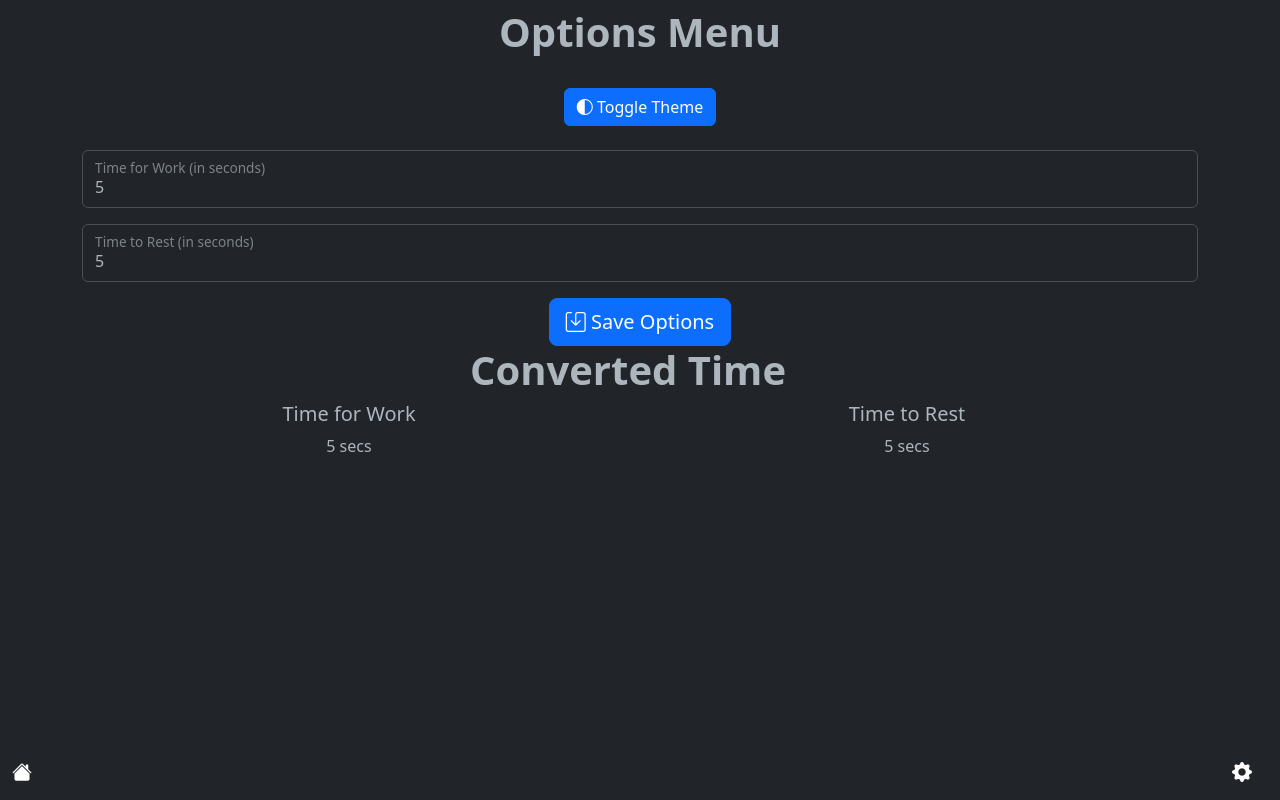
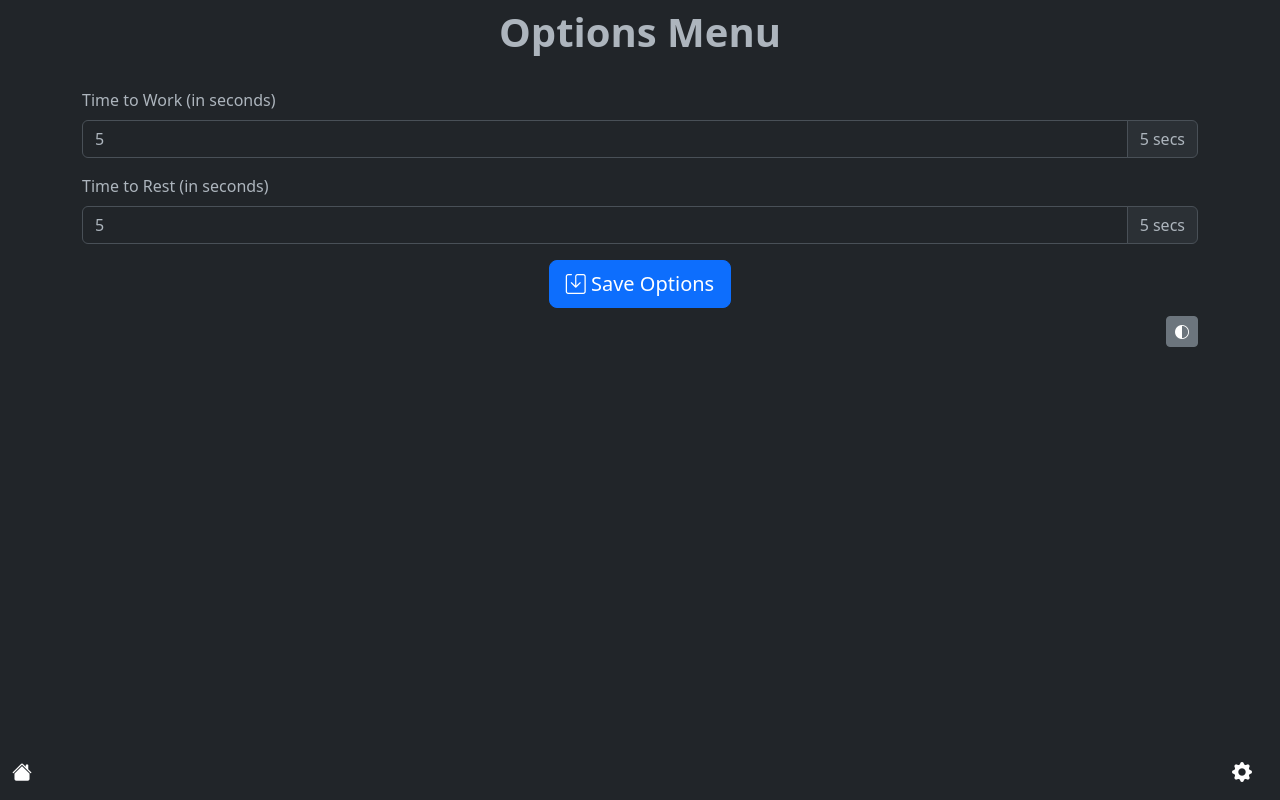
Before and after one commit to thespbgamer/PomodoroPlusPlus, an Electron app: page src/options.html in a window 1280 px wide. Both pictures are taken after typing "5", "5" into the empty fields and a click on the button "Save Options". Drawn offline with nearby package versions, Linux system fonts and the light colour scheme.

Commit message:
Changed layout of settings, started dynamic timer.
optimized imports of css

```diff
--- a/package.json
+++ b/package.json
@@ -16,6 +16,7 @@
 		"@popperjs/core": "^2.11.8",
 		"bootstrap": "^5.3.0",
 		"bootstrap-icons": "^1.10.5",
+		"dotenv": "^16.3.1",
 		"jquery": "^3.7.0"
 	}
 }
--- a/src/assets/css/styles.css
+++ b/src/assets/css/styles.css
@@ -0,0 +1,2 @@
+@import "../../../node_modules/bootstrap/dist/css/bootstrap.css";
+@import "../../../node_modules/bootstrap-icons/font/bootstrap-icons.css";
--- a/src/assets/js/optionsRenderer.js
+++ b/src/assets/js/optionsRenderer.js
@@ -1,7 +1,34 @@
 document.getElementById("toggle-dark-mode").addEventListener("click", async () => {
 	const isDarkMode = await window.darkMode.toggle();
 	// console.log(isDarkMode);
+
 	document.getElementById("bodyColor").setAttribute("data-bs-theme", isDarkMode ? "dark" : "light");
+});
+
+document.getElementById("save-options").addEventListener("click", async () => {
+	console.log("save-options clicked");
+
+	//save in local storage the values of the options
+	const timeForPomodoroWorkingSession = document.getElementById("timeForPomodoroWorkingSession").value;
+	const timeForPomodoroRestingSession = document.getElementById("timeForPomodoroRestingSession").value;
+
+	localStorage.setItem("timeForPomodoroWorkingSession", timeForPomodoroWorkingSession);
+	localStorage.setItem("timeForPomodoroRestingSession", timeForPomodoroRestingSession);
+});
+
+//onpageload
+window.addEventListener("load", async () => {
+	//console.log("onpageload");
+	//get the values from local storage
+	const timeForPomodoroWorkingSession = localStorage.getItem("timeForPomodoroWorkingSession");
+	const timeForPomodoroRestingSession = localStorage.getItem("timeForPomodoroRestingSession");
+
+	//set the values from local storage
+	document.getElementById("timeForPomodoroWorkingSession").value = timeForPomodoroWorkingSession;
+	document.getElementById("timeForPomodoroRestingSession").value = timeForPomodoroRestingSession;
+
+	convertTimerValues("timeForPomodoroWorkingSession", "timeToWorkConverted");
+	convertTimerValues("timeForPomodoroRestingSession", "timeToRestConverted");
 });
 
 // document.getElementById("reset-to-system").addEventListener("click", async () => {
--- a/src/options.html
+++ b/src/options.html
@@ -4,8 +4,6 @@
 		<meta charset="UTF-8" />
 		<title>Options</title>
 		<meta http-equiv="Content-Security-Policy" content="script-src 'self' 'unsafe-inline';" />
-		<link rel="stylesheet" href="../node_modules/bootstrap/dist/css/bootstrap.css" />
-		<link rel="stylesheet" href="../node_modules/bootstrap-icons/font/bootstrap-icons.css" />
 		<link rel="stylesheet" type="text/css" href="./assets/css/styles.css" />
 	</head>
 	<body id="bodyColor" data-bs-theme="dark">
@@ -22,50 +20,44 @@
 				</div>
 			</div>
 			<br />
-			<div class="row">
-				<div class="d-flex justify-content-center">
-					<button class="btn btn-primary" id="toggle-dark-mode"><i class="bi bi-circle-half"></i> Toggle Theme</button>
+			<div>
+				<div>
+					<label for="basic-url" class="form-label">Time to Work (in seconds)</label>
+					<div class="input-group mb-3">
+						<input
+							type="number"
+							class="form-control"
+							placeholder="Time to work in seconds"
+							min="1"
+							max="86400"
+							id="timeForPomodoroWorkingSession" />
+						<span class="input-group-text" id="timeToWorkConverted">N/A</span>
 					</div>
 				</div>
-			<br />
 				<div>
-				<div class="form-floating mb-3">
+					<label for="basic-url" class="form-label">Time to Rest (in seconds)</label>
+					<div class="input-group mb-3">
 						<input
 							type="number"
+							class="form-control"
+							placeholder="Time to rest in seconds"
 							min="1"
 							max="86400"
-						class="form-control"
-						id="timeForPomodoroWorkingSession"
-						placeholder="name@example.com" />
-					<label for="timeForPomodoroWorkingSession">Time for Work (in seconds)</label>
+							id="timeForPomodoroRestingSession" />
+						<span class="input-group-text" id="timeToRestConverted">N/A</span>
 					</div>
-				<div class="form-floating mb-3">
-					<input
-						type="number"
-						min="1"
-						max="86400"
-						class="form-control"
-						id="timeForPomodoroRestingSession"
-						placeholder="name@example.com" />
-					<label for="timeForPomodoroRestingSession">Time to Rest (in seconds)</label>
 				</div>
 			</div>
 			<div class="row">
 				<div class="d-flex justify-content-center">
 					<button class="btn btn-primary btn-lg" id="save-options"><i class="bi bi-save"></i> Save Options</button>
 				</div>
-			<div class="row">
-				<div class="d-flex justify-content-center">
-					<h1 class="fw-bold">Converted Time</h1>
 			</div>
-			</div>
-			<br />
-			<div class="row text-center">
-				<div class="col-6">
-					<h5>Time for Work</h5><span id="timeToWorkConverted">N/A</span>
-				</div>
-				<div class="col-6">
-					<h5>Time to Rest</h5><span id="timeToRestConverted">N/A</span>
+			<div class="row mt-2">
+				<div class="d-flex justify-content-end">
+					<button class="btn btn-secondary btn-sm" id="toggle-dark-mode">
+						<i class="bi bi-circle-half"></i>
+					</button>
 				</div>
 			</div>
 			<br />
```
Also changed, not shown: src/assets/js/indexRenderer.js (+49 -3 lines), src/index.html (+5 -2 lines), 1 other file. Lines whose indentation alone changed are shown as unchanged.
